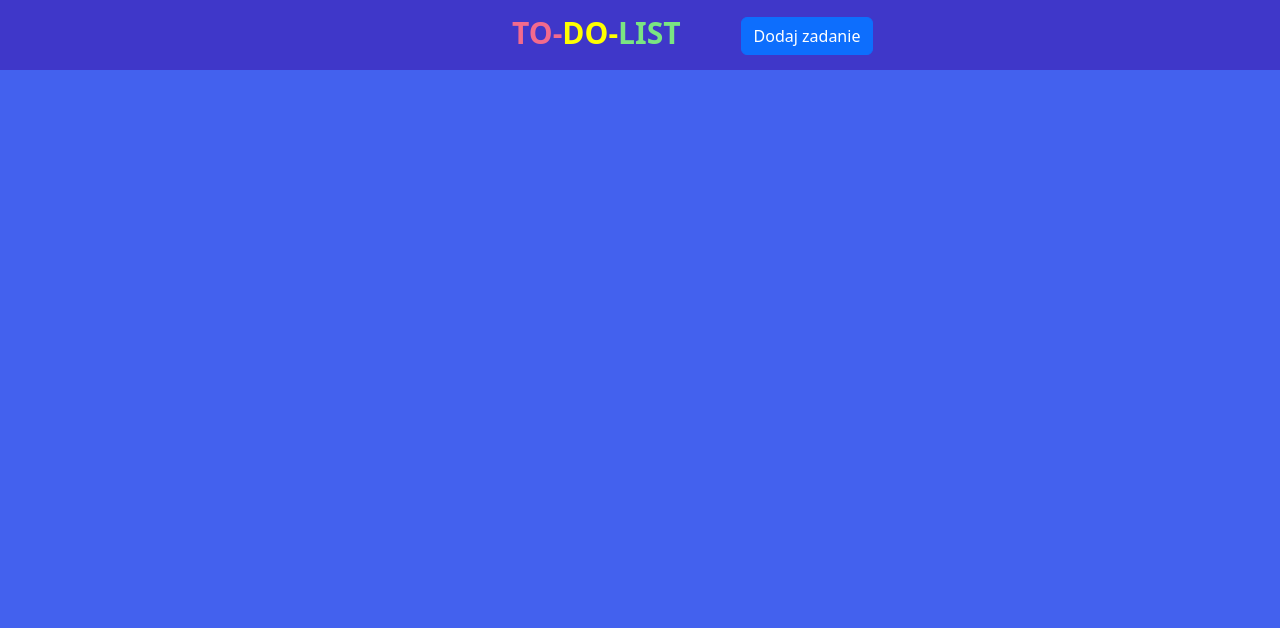
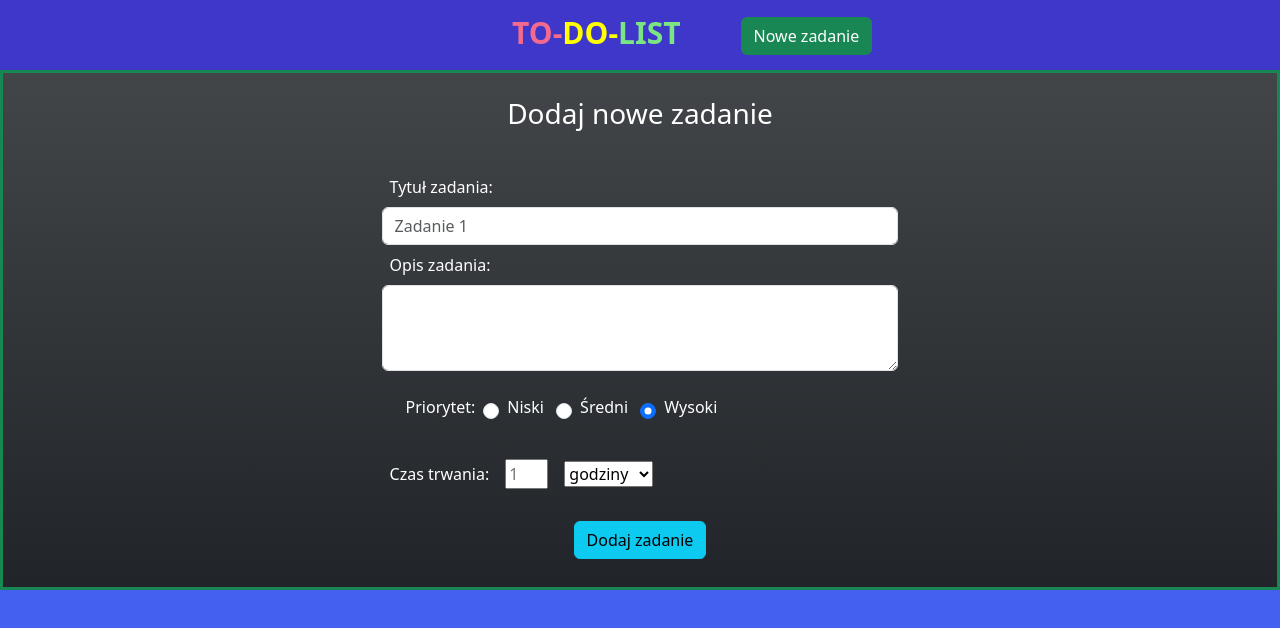
Before and after one commit to pavrekgames/ToDoList-Angular, an Angular app: page / in a window 1280 px wide. Shown: the top 628 px of the page. Built offline with nearby package versions, Linux system fonts and the light colour scheme.

Commit message:
Create add task form

```diff
--- /dev/null
+++ b/src/app/add-task-form/add-task-form.component.html
@@ -0,0 +1,43 @@
+
+
+
+<div class="cantainer-lg text-white bg-dark bg-gradient border border-3 border-success">
+
+  <div class="p-4 text-white text-center">
+    <h3>Dodaj nowe zadanie</h3>
+  </div>
+
+  <div class="row justify-content-center my-1">
+    <div class="col-lg-5">
+      <label for="task-title" class="form-label m-2">Tytuł zadania:</label>
+      <input type="text" class="form-control bs-success" id="task-title" placeholder="Zadanie 1" name="task-title">
+      <label for="task-desc" class="form-label m-2">Opis zadania:</label>
+      <textarea class="form-control" id="task-desc" rows="3"></textarea>
+
+      <div class="m-4">
+        <label for="priority" class="form-label">Priorytet:</label>
+        <input type="radio" class="form-check-input m-2" id="lowPriority" name="priority" value="niski">Niski
+        <input type="radio" class="form-check-input m-2" id="mediumPriority" name="priority" value="sredni">Średni
+        <input type="radio" class="form-check-input m-2" id="hightPriority" name="priority" value="wysoki" checked>Wysoki
+      </div>
+
+      <div class="">
+        <label for="task-deadline" class="form-label m-2">Czas trwania:</label>
+        <input type="text" class="col-lg-1 m-2" id="task-deadline" placeholder="1" name="task-deadline">
+
+          <select class="m-2" id="timeUnity">
+            <option>godziny</option>
+            <option>dni</option>
+            <option>tygodnie</option>
+            <option>miesiące</option>
+          </select>
+      </div>
+
+      <div class="text-center m-4">
+        <input type="submit" class="btn btn-info" value="Dodaj zadanie">
+      </div>
+
+
+    </div>
+  </div>
+</div>
--- a/src/app/app.component.html
+++ b/src/app/app.component.html
@@ -1,2 +1,4 @@
 
 <app-navbar></app-navbar>
+
+<app-add-task-form></app-add-task-form>
--- a/src/app/app.module.ts
+++ b/src/app/app.module.ts
@@ -4,11 +4,13 @@ import { BrowserModule, provideClientHydration } from '@angular/platform-browser
 import { AppRoutingModule } from './app-routing.module';
 import { AppComponent } from './app.component';
 import { NavbarComponent } from './navbar/navbar.component';
+import { AddTaskFormComponent } from './add-task-form/add-task-form.component';
 
 @NgModule({
   declarations: [
     AppComponent,
-    NavbarComponent
+    NavbarComponent,
+    AddTaskFormComponent
   ],
   imports: [
     BrowserModule,
--- a/src/app/navbar/navbar.component.html
+++ b/src/app/navbar/navbar.component.html
@@ -6,7 +6,7 @@
   </span>
 
 
-  <button type="button" class="btn btn-primary" style="margin-left: 60px; margin-bottom: 7px;">Dodaj zadanie</button>
+  <button type="button" class="btn btn-success" style="margin-left: 60px; margin-bottom: 7px;">Nowe zadanie</button>
 
 
 
```
Also changed, not shown: src/app/add-task-form/add-task-form.component.ts (added, +10 -0 lines), src/app/add-task-form/add-task-form.component.css (added).
